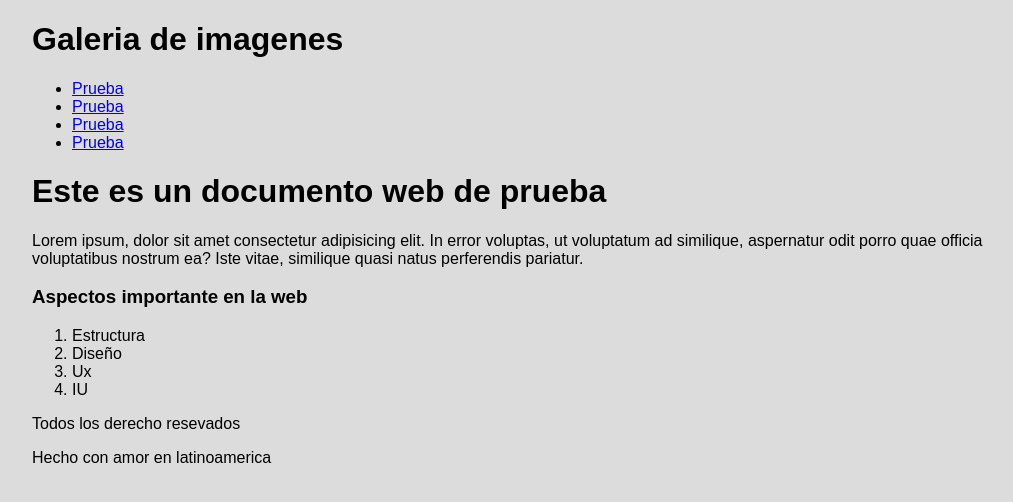
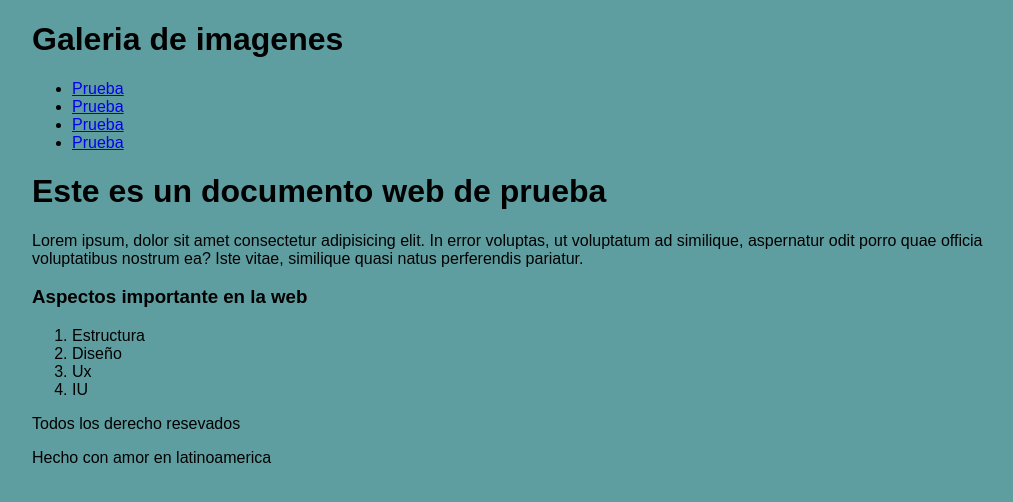
Before and after one commit to dfha93/Tarea1, a plain HTML site: page index.html in a window 1280 px wide. Shown: the whole page, without its empty margins (96-1109 px from the left). Drawn offline with Linux system fonts and the light colour scheme; no server answers.

Commit message:
Cambio de color del background

```diff
--- a/main.css
+++ b/main.css
@@ -5,5 +5,5 @@ body{
     font-size: 16px;
     margin: auto;
     width: 80%;
-    background: #DCDCDC;
+    background: cadetblue;
 }
```
Also changed, not shown: 3 other files.
